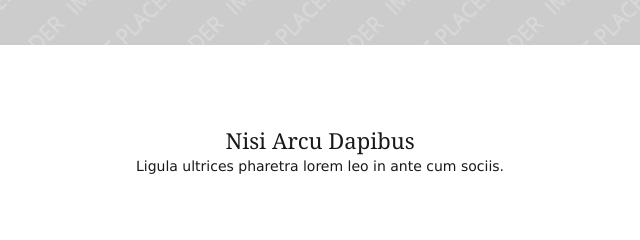
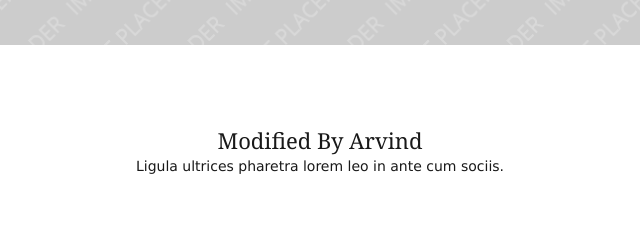
Before and after one commit to arvindmadhav/latestrepo, a plain HTML site: page gomag/index.html in a window 1280 px wide. Shown: the part 800-1040 px from the top of the page, 320-960 px from the left. Drawn offline with Linux system fonts and the light colour scheme.

Commit message:
modified line number 90

```diff
--- a/gomag/index.html
+++ b/gomag/index.html
@@ -87,7 +87,7 @@ Licence URI: http://www.os-templates.com/template-terms
     <!-- main body -->
     <!-- ################################################################################################ -->
     <div class="sectiontitle center">
-      <h6 class="heading">Nisi arcu dapibus</h6>
+      <h6 class="heading">modified by arvind</h6>
       <p>Ligula ultrices pharetra lorem leo in ante cum sociis.</p>
     </div>
     <ul class="nospace group center btmspace-80">
```
